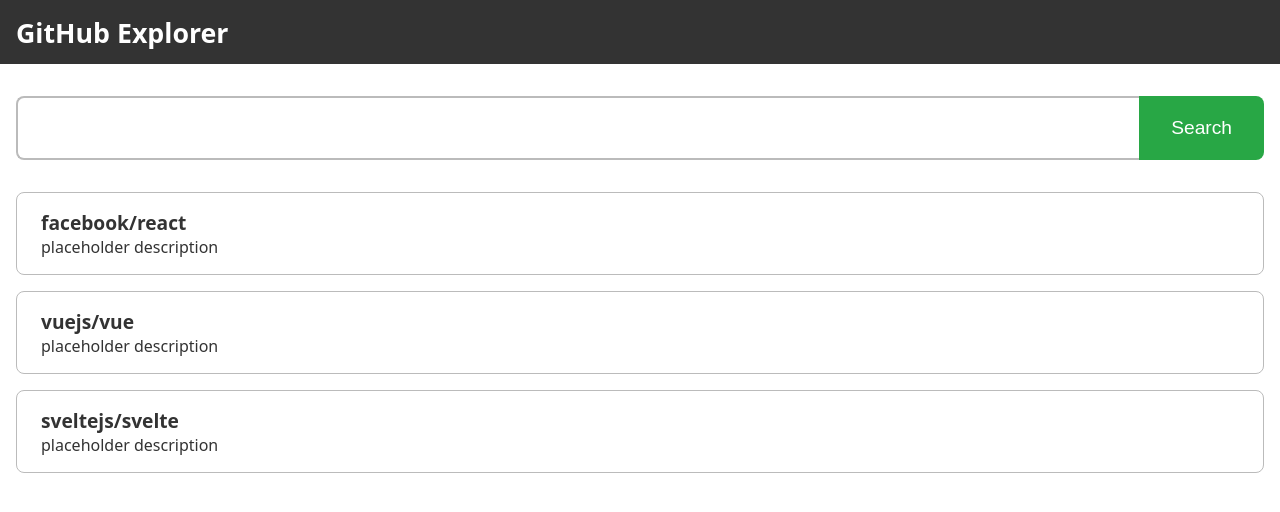
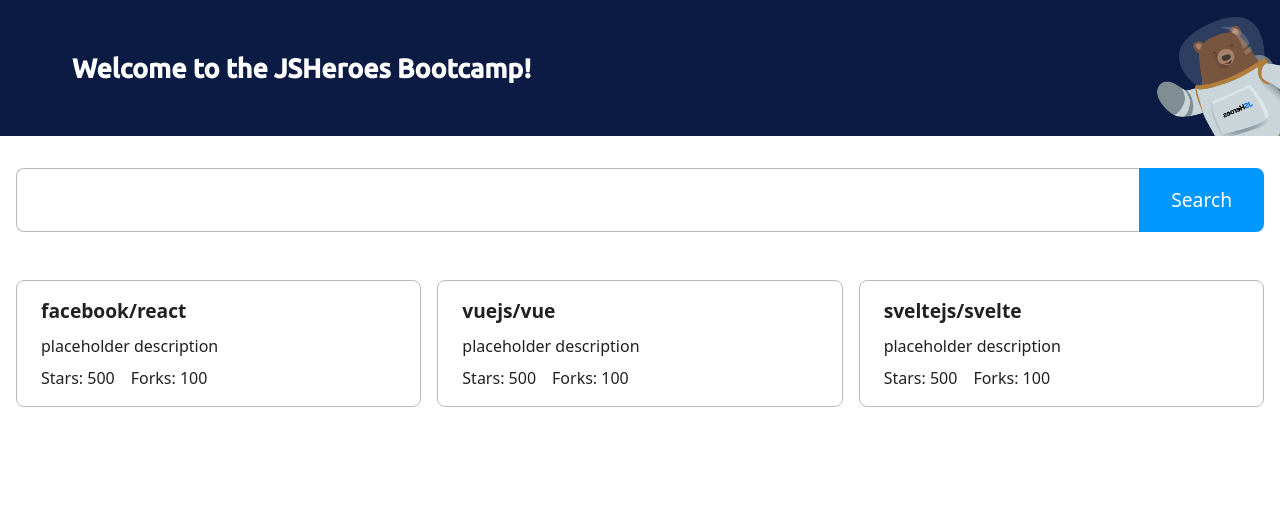
Before and after one commit to jsheroes/react-components-starter, a React (Vite) app: page / in a window 1280 px wide. Shown: the top 512 px of the page. Built offline with nearby package versions, Linux system fonts and the light colour scheme.

Commit message:
update base styling

```diff
--- a/index.html
+++ b/index.html
@@ -4,7 +4,14 @@
     <meta charset="UTF-8" />
     <link rel="icon" type="image/svg+xml" href="/vite.svg" />
     <meta name="viewport" content="width=device-width, initial-scale=1.0" />
-    <title>Vite + React + TS</title>
+    <title>JSHeroes Bootcamp</title>
+
+    <link rel="preconnect" href="https://fonts.googleapis.com" />
+    <link rel="preconnect" href="https://fonts.gstatic.com" crossorigin />
+    <link
+      href="https://fonts.googleapis.com/css2?family=Ubuntu:wght@400;500&display=swap"
+      rel="stylesheet"
+    />
   </head>
   <body>
     <div id="root"></div>
--- a/src/App.css
+++ b/src/App.css
@@ -1,54 +1,79 @@
 :root {
+  --color-primary: #0b1b44;
   --color-background: #fff;
   --color-border: #bbb;
-  --color-text: #333;
-  --color-accent: #28a745;
-  --color-accent-hover: #22863a;
+  --color-text: #202022;
+  --color-accent: #0098ff;
+  --color-accent-hover: #0b1b44;
+
+  --font-family-base: system-ui, sans-serif;
+  --font-family-display: "Ubuntu", sans-serif;
 
   --drop-shadow: 0 2px 8px 1px rgba(18, 18, 18, 0.3);
   --animation-fade: all 0.1s ease-out;
 }
 
 body {
-  margin: 0;
-  font-family: system-ui, sans-serif;
+  font-family: var(--font-family-base);
   color: var(--color-text);
 }
 
 ul {
   list-style: none;
-  margin: 0;
   padding: 0;
 }
 
 h1 {
-  margin: 0;
   font-size: 1.67rem;
 }
 
+h1 {
+  font-family: var(--font-family-display);
+}
+
 header {
-  padding: 0 1rem;
-  height: 4rem;
-  display: flex;
-  align-items: center;
-  background: var(--color-text);
+  background: var(--color-primary);
   color: var(--color-background);
+  position: relative;
 }
 
 main {
   padding: 2rem 1rem;
 }
 
+.content-wrapper {
+  max-width: 75rem;
+  margin-inline: auto;
+  padding: 3rem 2rem;
+  position: relative;
+  z-index: 1;
+}
+
+.bear {
+  position: absolute;
+  top: 0;
+  left: 0;
+  height: 100%;
+}
+
+@media (max-width: 1400px) {
+  .bear {
+    left: auto;
+    right: 0;
+    transform: scaleX(-1);
+  }
+}
+
 /* Search form component styles */
 
 .search-form {
   display: flex;
-  margin-bottom: 2rem;
+  margin-bottom: 3rem;
 }
 
 .input {
   border-radius: 8px 0 0 8px;
-  border: 2px solid var(--color-border);
+  border: 1px solid var(--color-border);
   border-right: 0;
   font-size: 1.2rem;
   padding: 1rem 2rem;
@@ -82,30 +107,56 @@ main {
 
 /* Repo card component styles */
 
+.repo-cards {
+  padding: 0;
+  display: grid;
+  gap: 1rem;
+  grid-template-columns: repeat(auto-fit, minmax(20rem, 1fr));
+}
+
+.repo-cards:empty::before {
+  display: block;
+  content: "Loading...";
+  width: 100%;
+  text-align: center;
+}
+
 .repo-card {
   display: block;
   border: 1px solid var(--color-border);
   transition: var(--animation-fade);
   padding: 1rem 1.5rem;
-  margin-bottom: 1rem;
   border-radius: 8px;
 }
 
 .repo-card:hover {
   box-shadow: var(--drop-shadow);
-  border-left: 4px solid var(--color-accent);
-  padding-left: 1rem;
+  background: linear-gradient(
+    90deg,
+    var(--color-accent) 0,
+    var(--color-accent) 4px,
+    transparent 5px
+  );
+  transform: scale(1.025);
 }
 
 .title {
+  display: block;
   font-weight: 700;
   font-size: 1.2rem;
+  margin-bottom: 0.5rem;
 }
 
 .description {
-  max-height: 4.5rem;
   display: -webkit-box;
   -webkit-line-clamp: 3;
   -webkit-box-orient: vertical;
   overflow: hidden;
 }
+
+.footer {
+  display: flex;
+  align-items: center;
+  gap: 1rem;
+  margin-top: 0.5rem;
+}
--- a/src/App.jsx
+++ b/src/App.jsx
@@ -4,7 +4,10 @@ function App() {
   return (
     <>
       <header>
-        <h1>GitHub Explorer</h1>
+        <div className="content-wrapper">
+          <h1>Welcome to the JSHeroes Bootcamp!</h1>
+        </div>
+        <img className="bear" src="/js-heroes-bear.png" />
       </header>
 
       <main>
@@ -13,20 +16,32 @@ function App() {
           <button className="button">Search</button>
         </form>
 
-        <ul>
+        <ul className="repo-cards">
           <li className="repo-card">
             <span className="title">facebook/react</span>
             <span className="description">placeholder description</span>
+            <section className="footer">
+              <div>Stars: 500</div>
+              <div>Forks: 100</div>
+            </section>
           </li>
 
           <li className="repo-card">
             <span className="title">vuejs/vue</span>
             <span className="description">placeholder description</span>
+            <section className="footer">
+              <div>Stars: 500</div>
+              <div>Forks: 100</div>
+            </section>
           </li>
 
           <li className="repo-card">
             <span className="title">sveltejs/svelte</span>
             <span className="description">placeholder description</span>
+            <section className="footer">
+              <div>Stars: 500</div>
+              <div>Forks: 100</div>
+            </section>
           </li>
         </ul>
       </main>
--- a/src/main.jsx
+++ b/src/main.jsx
@@ -1,6 +1,7 @@
 import React from "react";
 import ReactDOM from "react-dom/client";
 import App from "./App";
+import "./reset.css";
 
 ReactDOM.createRoot(document.getElementById("root")).render(
   <React.StrictMode>
--- /dev/null
+++ b/src/reset.css
@@ -0,0 +1,64 @@
+/* Reset https://www.joshwcomeau.com/css/custom-css-reset/ */
+
+/*
+  1. Use a more-intuitive box-sizing model.
+*/
+*,
+*::before,
+*::after {
+  box-sizing: border-box;
+}
+/*
+  2. Remove default margin
+*/
+* {
+  margin: 0;
+}
+/*
+  3. Allow percentage-based heights in the application
+*/
+html,
+body {
+  height: 100%;
+}
+/*
+  Typographic tweaks!
+  4. Add accessible line-height
+  5. Improve text rendering
+*/
+body {
+  line-height: 1.5;
+  -webkit-font-smoothing: antialiased;
+}
+/*
+  6. Improve media defaults
+*/
+img,
+picture,
+video,
+canvas,
+svg {
+  display: block;
+  max-width: 100%;
+}
+/*
+  7. Remove built-in form typography styles
+*/
+input,
+button,
+textarea,
+select {
+  font: inherit;
+}
+/*
+  8. Avoid text overflows
+*/
+p,
+h1,
+h2,
+h3,
+h4,
+h5,
+h6 {
+  overflow-wrap: break-word;
+}
```
Also changed, not shown: public/js-heroes-bear.png (added).
